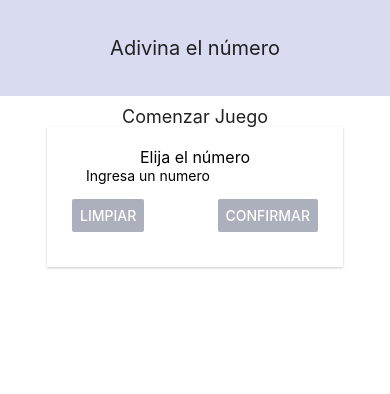
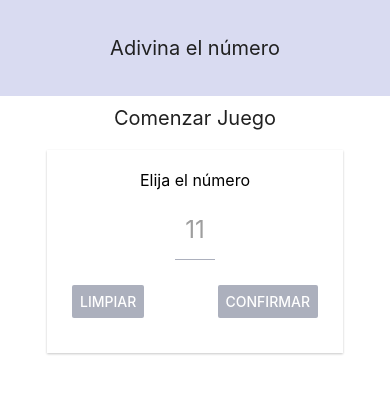
Before and after one commit to sotopro/clase06coderhouse-02, a React Native app: screen / in a window 390 px wide. Shown: the top 394 px of the page. Built offline with nearby package versions, Linux system fonts and the light colour scheme.

Commit message:
[feature] - create input generic & add constatns for styles

```diff
--- a/components/header/styles.js
+++ b/components/header/styles.js
@@ -1,15 +1,16 @@
 import { StyleSheet } from "react-native";
+import theme from "../../constants/theme";
 
 export const styles = StyleSheet.create({
   container: {
     width: "100%",
     height: 96,
-    backgroundColor: "#D9DBF1",
+    backgroundColor: theme.colors.primary,
     alignItems: "center",
     justifyContent: "center",
   },
   title: {
-    color: "#212121",
+    color: theme.colors.textColor,
     fontSize: 20,
   },
 });
--- a/components/index.js
+++ b/components/index.js
@@ -1,2 +1,3 @@
 export { default as Header } from "./header/index";
 export { default as Card } from "./card/index";
+export { default as Input } from "./input/index";
--- /dev/null
+++ b/components/input/index.js
@@ -0,0 +1,9 @@
+import React from "react";
+import { TextInput } from "react-native";
+import { styles } from "./styles";
+
+const Input = ({ style, ...props }) => {
+  return <TextInput style={{ ...styles.input, ...style }} {...props} />;
+};
+
+export default Input;
--- /dev/null
+++ b/components/input/styles.js
@@ -0,0 +1,12 @@
+import { StyleSheet } from "react-native";
+import theme from "../../constants/theme";
+
+export const styles = StyleSheet.create({
+  input: {
+    height: 30,
+    borderBottomColor: theme.colors.secondary,
+    borderBottomWidth: 1,
+    marginVertical: theme.margin.medium,
+    color: theme.colors.textColor,
+  },
+});
--- /dev/null
+++ b/constants/theme.js
@@ -0,0 +1,27 @@
+export default {
+  colors: {
+    primary: "#D9DBF1",
+    secondary: "#ACB0BD",
+    textColor: "#212121",
+    textSecondaryColor: "#ffffff",
+    placeholder: "#9E9E9E",
+  },
+  fontSize: {
+    small: 12,
+    medium: 16,
+    large: 20,
+    xLarge: 24,
+  },
+  margin: {
+    small: 5,
+    medium: 10,
+    large: 15,
+    xLarge: 20,
+  },
+  padding: {
+    small: 5,
+    medium: 10,
+    large: 15,
+    xLarge: 20,
+  },
+};
--- a/screens/start-game/index.js
+++ b/screens/start-game/index.js
@@ -1,21 +1,58 @@
-import React from "react";
-import { View, Text, TextInput, Button } from "react-native";
-import { Card } from "../../components/index";
+import React, { useState } from "react";
+import {
+  View,
+  Text,
+  Button,
+  TouchableWithoutFeedback,
+  Keyboard,
+} from "react-native";
+import { Card, Input } from "../../components/index";
 import { styles } from "./styles";
+import theme from "../../constants/theme";
 
 const StartGame = () => {
+  const [enteredValue, setEnteredValue] = useState("");
+
+  const onHandlerChangeText = (text) => {
+    setEnteredValue(text.replace(/[^0-9]/g, ""));
+  };
   return (
+    <TouchableWithoutFeedback
+      onPress={() => {
+        Keyboard.dismiss();
+      }}
+    >
       <View style={styles.container}>
         <Text style={styles.title}>Comenzar Juego</Text>
         <Card style={styles.inputContainer}>
           <Text style={styles.subtitle}>Elija el número</Text>
-        <TextInput placeholder="Ingresa un numero" keyboardType="numeric" />
+          <Input
+            placeholder="11"
+            keyboardType="numeric"
+            placeholderTextColor={theme.colors.placeholder}
+            maxLength={2}
+            blurOnSubmit
+            autoCapitalize="none"
+            autoCorrect={false}
+            style={styles.input}
+            value={enteredValue}
+            onChangeText={(text) => onHandlerChangeText(text)}
+          />
           <View style={styles.buttonContainer}>
-          <Button title="Limpiar" color="#ACB0BD" onPress={() => null} />
-          <Button title="Confirmar" color="#ACB0BD" onPress={() => null} />
+            <Button
+              title="Limpiar"
+              color={theme.colors.secondary}
+              onPress={() => null}
+            />
+            <Button
+              title="Confirmar"
+              color={theme.colors.secondary}
+              onPress={() => null}
+            />
           </View>
         </Card>
       </View>
+    </TouchableWithoutFeedback>
   );
 };
 
--- a/screens/start-game/styles.js
+++ b/screens/start-game/styles.js
@@ -1,4 +1,5 @@
 import { StyleSheet } from "react-native";
+import theme from "../../constants/theme";
 
 export const styles = StyleSheet.create({
   container: {
@@ -7,8 +8,8 @@
     padding: 10,
   },
   title: {
-    color: "#212121",
-    fontSize: 18,
+    color: theme.colors.textColor,
+    fontSize: theme.fontSize.large,
   },
   subtitle: {
     fontSize: 16,
@@ -18,6 +19,7 @@
     maxWidth: "80%",
     alignItems: "center",
     paddingVertical: 20,
+    marginTop: 20,
   },
   buttonContainer: {
     flexDirection: "row",
@@ -26,4 +28,10 @@
     paddingVertical: 15,
     paddingHorizontal: 25,
   },
+  input: {
+    width: 40,
+    textAlign: "center",
+    fontSize: theme.fontSize.xLarge,
+    height: 60,
+  },
 });
```
Lines whose indentation alone changed are shown as unchanged.
